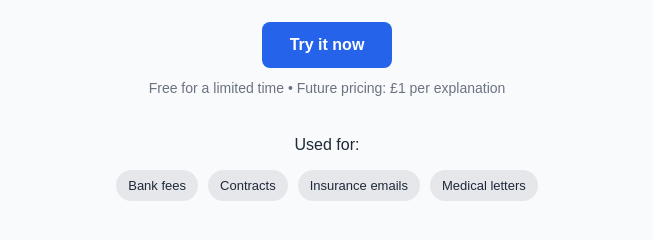
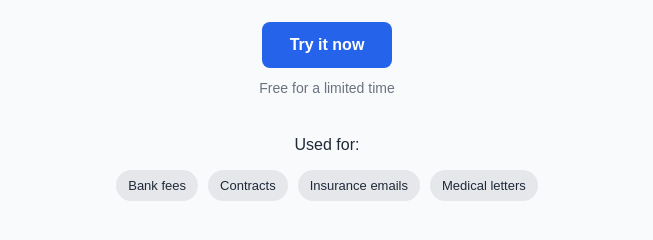
Before and after one commit to sackap/mjsolutions-site, a plain HTML site: page index.html in a window 1280 px wide. Shown: the part 174-414 px from the top of the page, without its empty margins (313-966 px from the left). Drawn offline with Linux system fonts and the light colour scheme.

Commit message:
Update index.html

```diff
--- a/index.html
+++ b/index.html
@@ -101,7 +101,7 @@
       </a>
 
       <p class="note">
-        Free for a limited time • Future pricing: £1 per explanation
+        Free for a limited time
       </p>
     </section>
 
```
